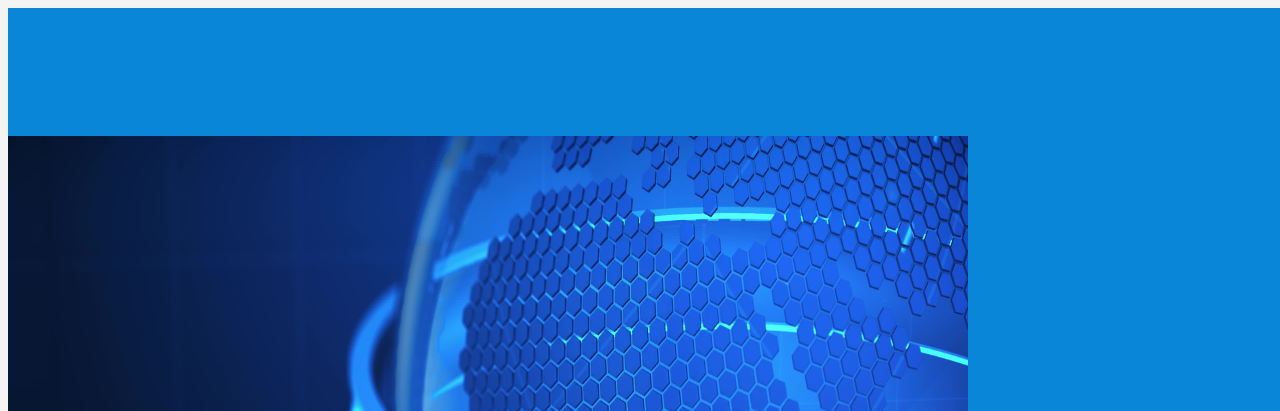
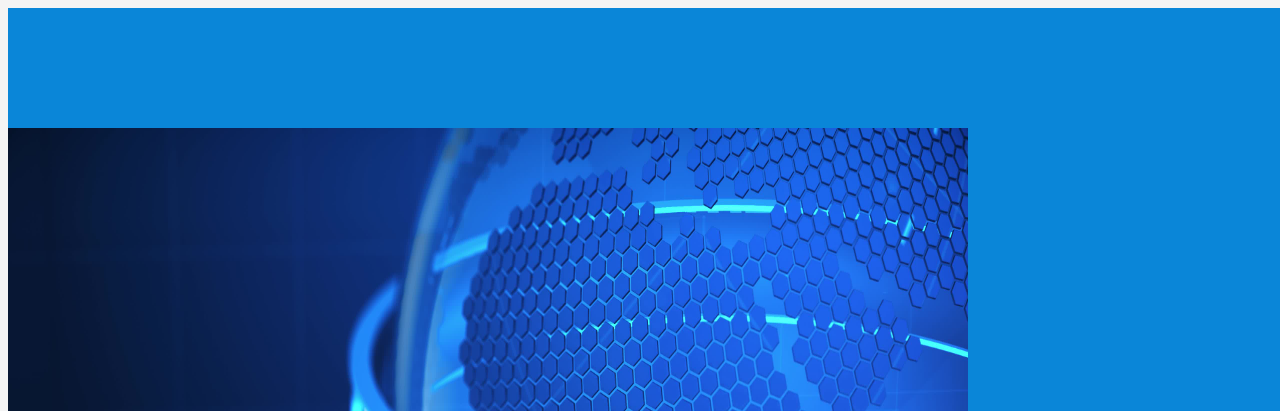
Before and after one commit to Maureen-Njango/News-, a plain HTML site: page index.html in a window 1280 px wide. Shown: the top 411 px of the page. Drawn offline with Linux system fonts and the light colour scheme.

Commit message:
added changes

```diff
--- a/style.css
+++ b/style.css
@@ -64,7 +64,7 @@ h1 {
    gap: 5%;
    background-color:rgb(10, 134, 216);
    width: 1820px;
-   height: 1005px;
+   height: 990px;
    align-items: center;
 }
 button{
```
